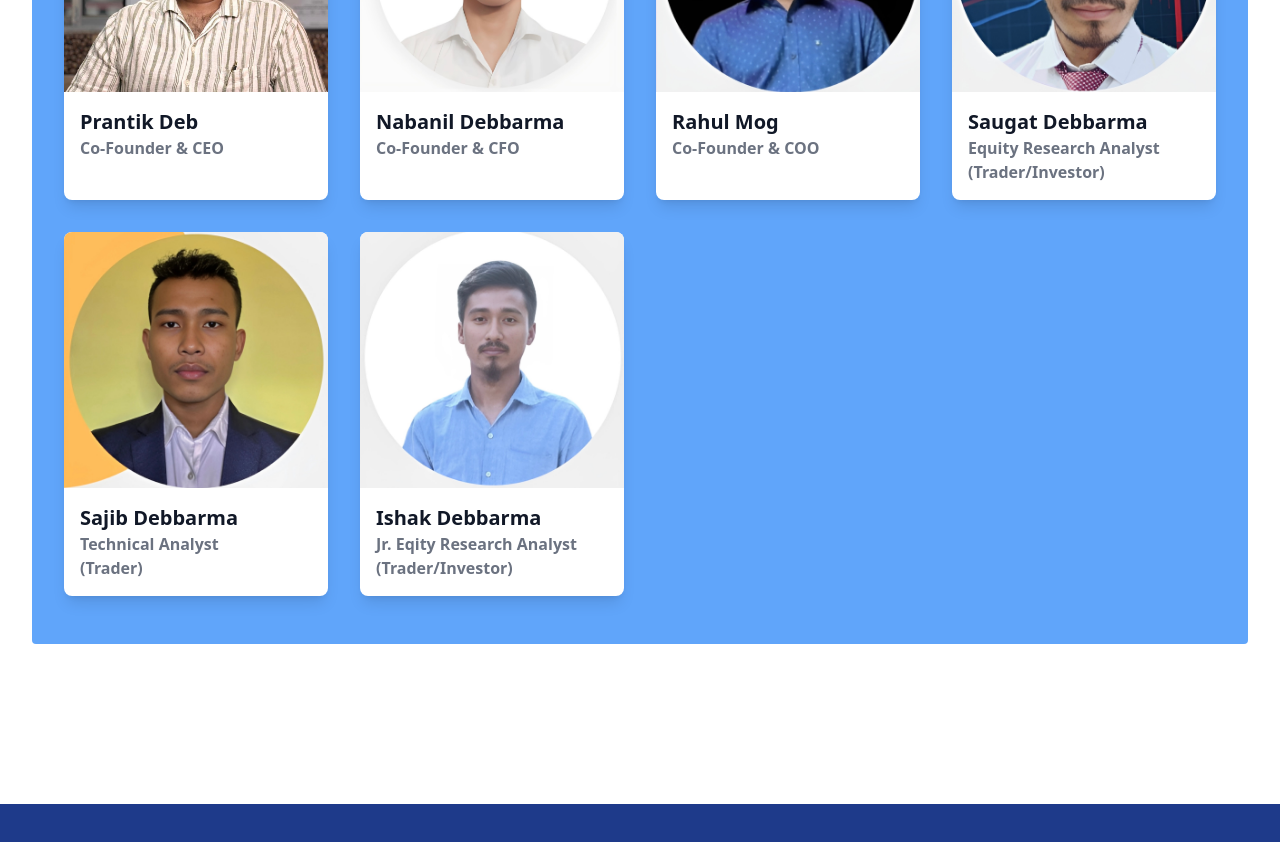
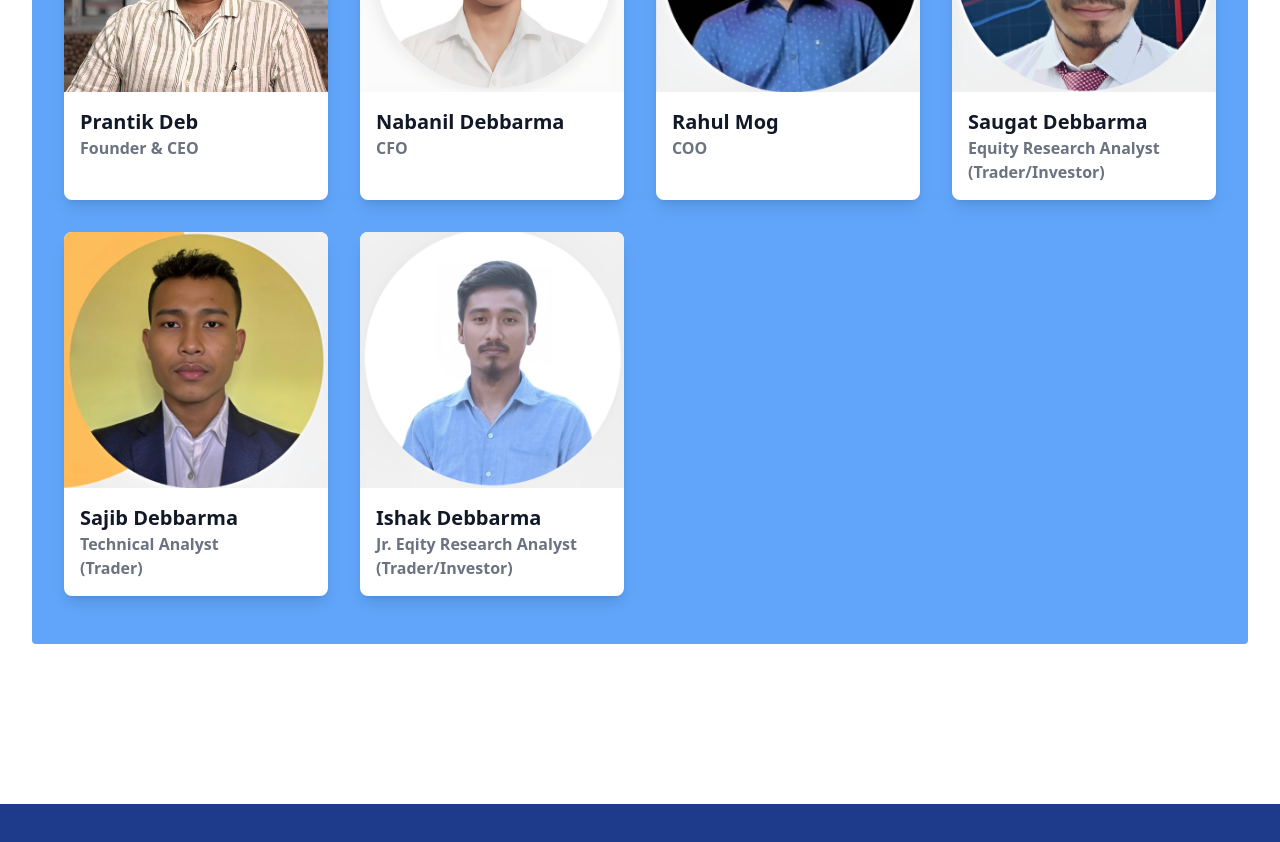
Before and after one commit to hritxx/ortus_website, a Next.js app: page /about in a window 1280 px wide. Shown: the part 1240-2082 px from the top of the page. Built offline with nearby package versions, Linux system fonts and the light colour scheme.

Commit message:
position update

```diff
--- a/src/constants/index.jsx
+++ b/src/constants/index.jsx
@@ -10,7 +10,7 @@ export const teamMembers = [
   {
     id: 1,
     name: "Prantik Deb",
-    position: "Co-Founder & CEO",
+    position: "Founder & CEO",
     image: "/images/team/prantik.jpg", // Path to local image
     bio: "",
     email: "jortusfinance.invest@gmail.com",
@@ -20,7 +20,7 @@ export const teamMembers = [
   {
     id: 2,
     name: "Nabanil Debbarma",
-    position: "Co-Founder & CFO",
+    position: "CFO",
     key: "",
     image: "/images/team/nabanil.jpg", // Path to local image
     bio: "",
@@ -31,7 +31,7 @@ export const teamMembers = [
   {
     id: 3,
     name: "Rahul Mog",
-    position: "Co-Founder & COO",
+    position: "COO",
     key: "",
     image: "/images/team/rahul.jpg", // Path to local image
     bio: "",
```
